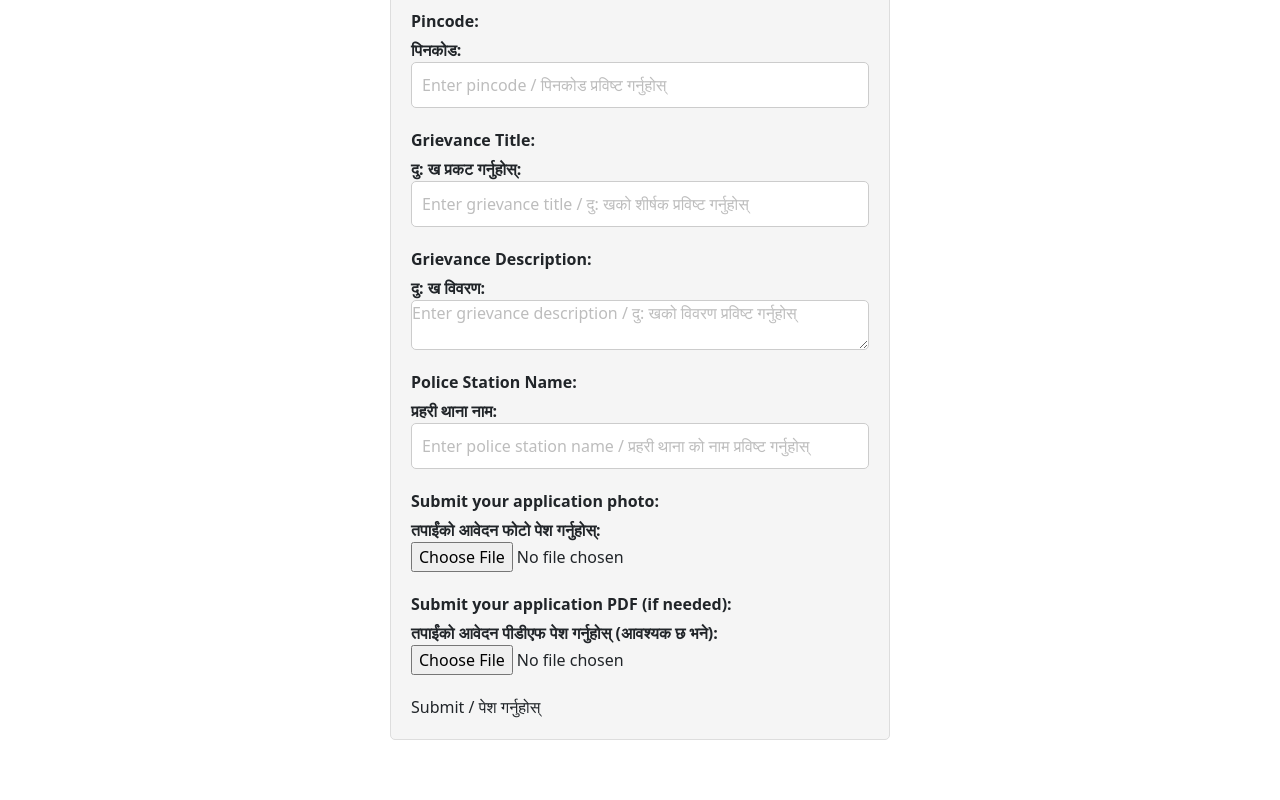
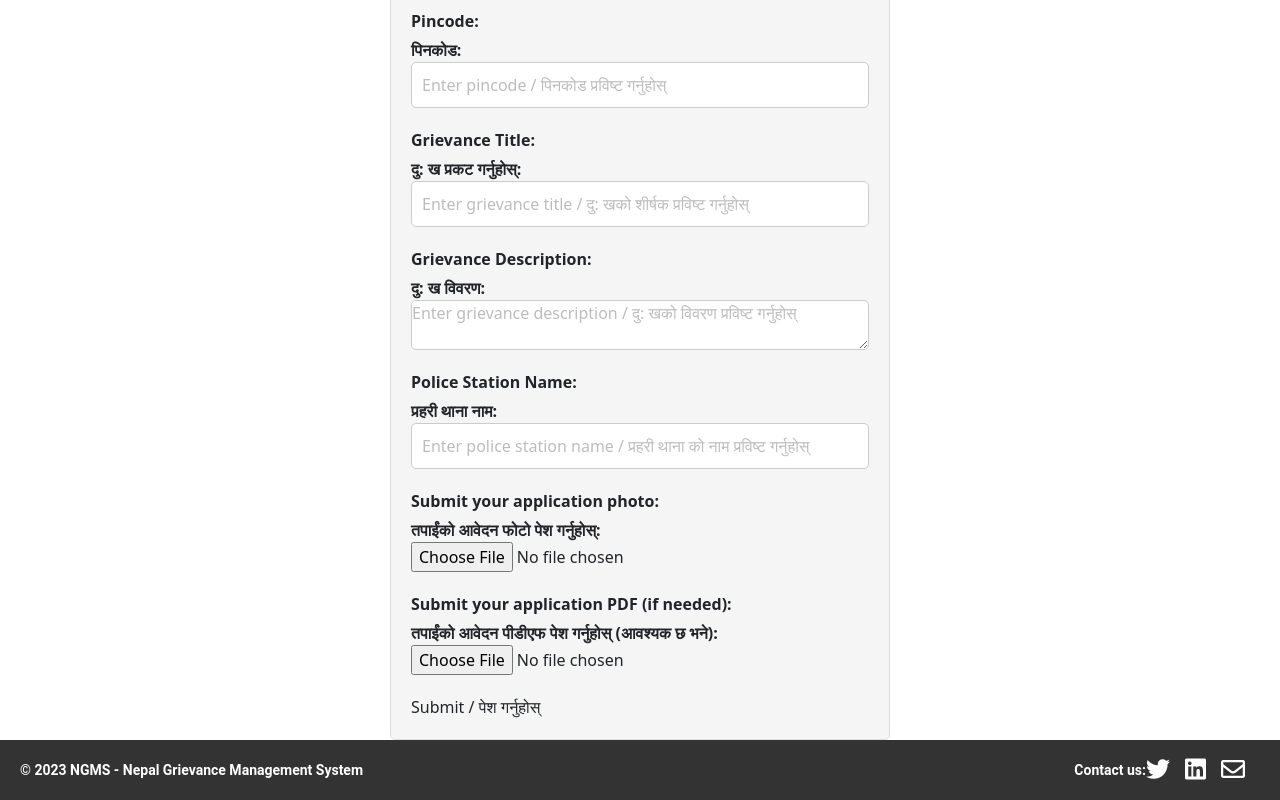
Before and after one commit to jyotendra02/Nepal-Public-Grievance-Management-System, a React (Vite) app: page / in a window 1280 px wide. Shown: the part 965-1765 px from the top of the page. Before the commit the page ends 1705 px from the top, so only its background shows below. Built offline with nearby package versions, Linux system fonts and the light colour scheme; what @airgap/beacon-dapp, @taquito/beacon-wallet would draw is missing.

Commit message:
Added Footer

```diff
--- a/src/App.tsx
+++ b/src/App.tsx
@@ -1,8 +1,7 @@
 import React from "react";
 import SiteHeader from "./components/Siteheader";
-import FileUpload from "./components/FileUpload";
 import GrievanceForm from "./components/GrievanceForm";
-
+import Footer from "./components/Footer";
 
 const App: React.FC = () => {
 
@@ -10,7 +9,7 @@ const App: React.FC = () => {
     <div className="">
       <SiteHeader></SiteHeader>
       <GrievanceForm></GrievanceForm>
-
+      <Footer></Footer>
 
     </div>
   );
--- /dev/null
+++ b/src/components/Footer.tsx
@@ -0,0 +1,35 @@
+
+import React from "react";
+import "../css/Footer.css";
+
+function Footer() {
+  return (
+    <footer className="footer">
+      <div className="copyright">
+        <p>&copy; 2023 NGMS - Nepal Grievance Management System</p>
+      </div>
+      <div className="contact">
+        <p>Contact us:</p>
+        <ul className="social-icons">
+          <li>
+            <a href="#" className="icon-link">
+              <i className="fab fa-twitter"></i>
+            </a>
+          </li>
+          <li>
+            <a href="#" className="icon-link">
+              <i className="fab fa-linkedin"></i>
+            </a>
+          </li>
+          <li>
+            <a href="#" className="icon-link">
+              <i className="far fa-envelope"></i> {/* Use the Gmail icon */}
+            </a>
+          </li>
+        </ul>
+      </div>
+    </footer>
+  );
+}
+
+export default Footer;
--- /dev/null
+++ b/src/css/Footer.css
@@ -0,0 +1,50 @@
+/* Footer.css */
+
+.footer {
+  background-color: #333;
+  color: #fff;
+  display: flex;
+  justify-content: space-between;
+  align-items: center;
+  height: 60px; /* Set a fixed height for a single line */
+  padding: 0 20px;
+  font-family: 'Roboto', sans-serif; /* Use a modern font */
+}
+
+.copyright,
+.contact {
+  display: flex;
+  align-items: center;
+}
+
+.copyright p,
+.contact p {
+  margin: 0;
+  font-size: 14px; /* Adjust font size */
+}
+
+.contact {
+  margin-left: 20px; /* Increase space between "Contact us" and icons */
+}
+
+.social-icons {
+  list-style-type: none;
+  padding: 0;
+  margin: 0;
+}
+
+.social-icons li {
+  display: inline;
+  margin-right: 15px; /* Increase space between icons */
+}
+
+.icon-link {
+  color: #fff;
+  font-size: 24px;
+  text-decoration: none;
+  transition: opacity 0.3s ease;
+}
+
+.icon-link:hover {
+  opacity: 0.8;
+}
```
